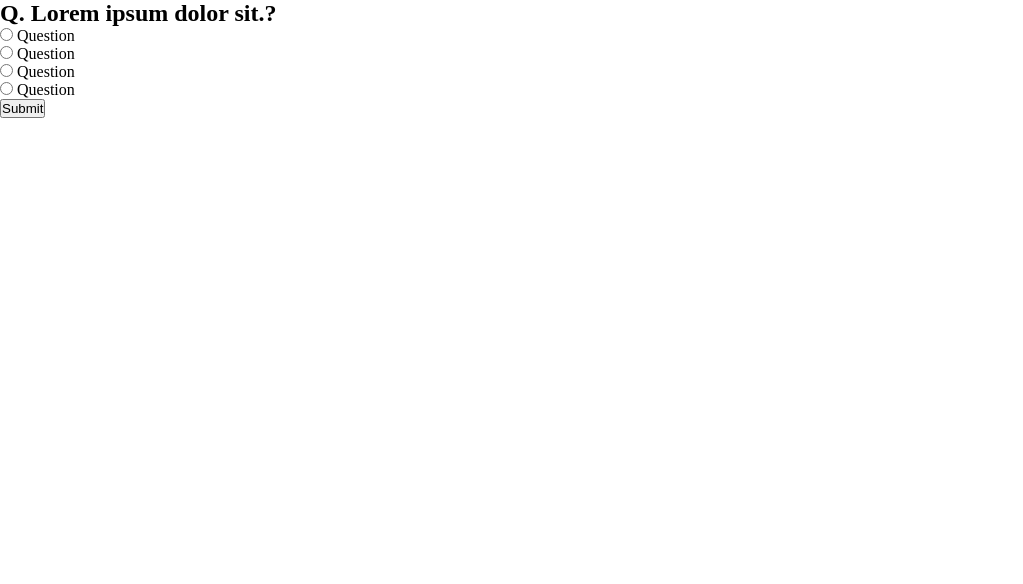
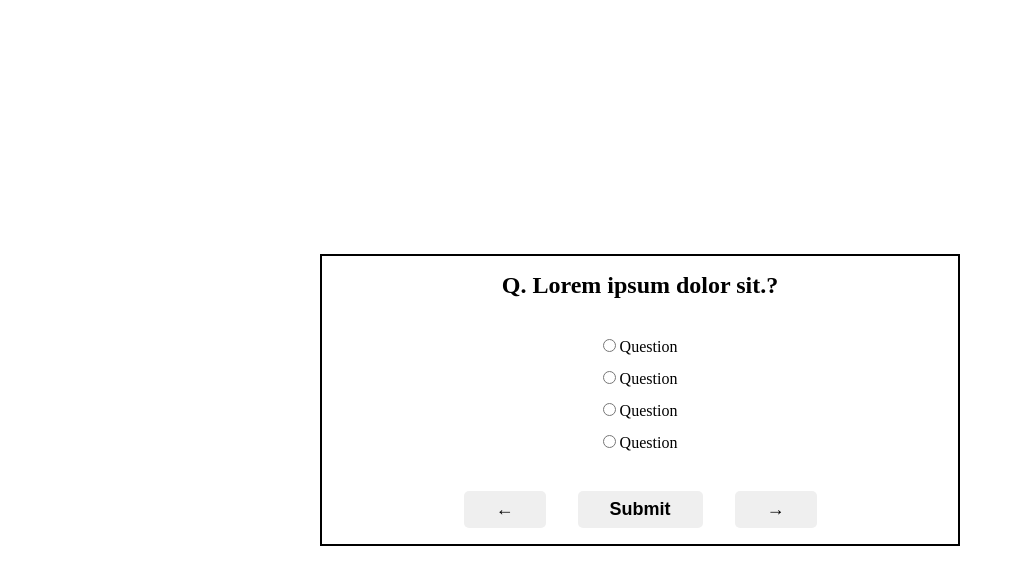
Before and after one commit to RaviPratihast/Quiz-App-project-001, a plain HTML site: page index.html in a window 1280 px wide. Shown: the whole page, without its empty margins (0-1023 px from the left). Drawn offline with Linux system fonts and the light colour scheme.

Commit message:
updated html

```diff
--- a/index.html
+++ b/index.html
@@ -41,7 +41,14 @@
             </ul>
         </div>
 
+      <div class="btn-container">
+        <button class="btn btn-prev">&larr;</button>
         <button class="btn btn-submit">Submit</button>
+        <button class="btn btn-next">&rarr;</button>
+
+
+
+      </div>
 
     </div>
 </main>
--- a/style.css
+++ b/style.css
@@ -3,3 +3,93 @@
     padding: 0;
     box-sizing: border-box;
 }
+
+
+
+main{
+    width: 100vw;
+    height: 100vh;
+
+    /* border: 2px solid black; */
+
+
+    display: flex;
+    flex-direction: column;
+
+    flex-wrap: wrap;
+    justify-content: center;
+    align-items: center;
+
+
+
+}
+
+
+.quiz-container{
+    width: 40rem;
+    height: auto;
+
+    border: 2px solid black;
+
+
+}
+
+
+.question-box{
+
+    display: flex;
+    flex-direction: column;
+    flex-wrap: wrap;
+    justify-content: center;
+    align-items: center;
+
+    /* margin: 1rem; */
+
+    /* border: 2px solid green; */
+}
+.question-box>h2{
+    margin: 1rem;
+}
+
+.answer-box{
+
+    /* border: 2px blue solid; */
+    /* margin: 1rem; */
+}
+
+.answer-box>ul{
+    display: flex;
+    flex-direction: column;
+    flex-wrap: wrap;
+    justify-content: center;
+    align-items: center;
+
+    line-height: 2;
+    margin: 1rem;
+}
+.answer-box>ul>li{
+    list-style: none;
+}
+
+.btn-container{
+    /* width: 20rem; */
+    /* border: 2px solid purple; */
+
+
+    display: flex;
+    justify-content: center;
+}
+.btn{
+
+
+    font-size: large;
+    font-weight: 800;
+
+    margin: 1rem;
+    padding: 0.5rem 2rem;
+    border: none;
+
+
+    border-radius: 5px;
+
+}
```
